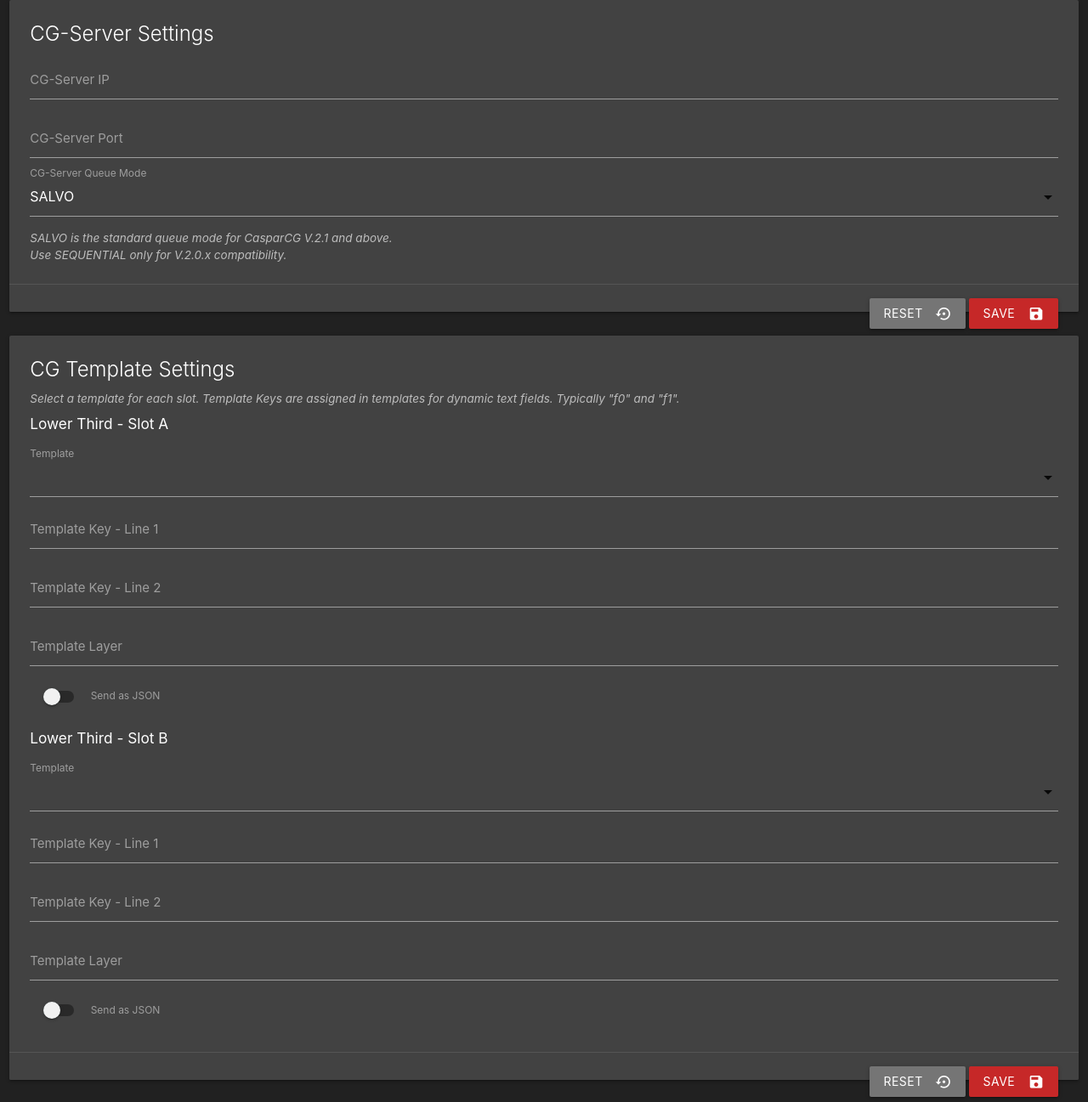
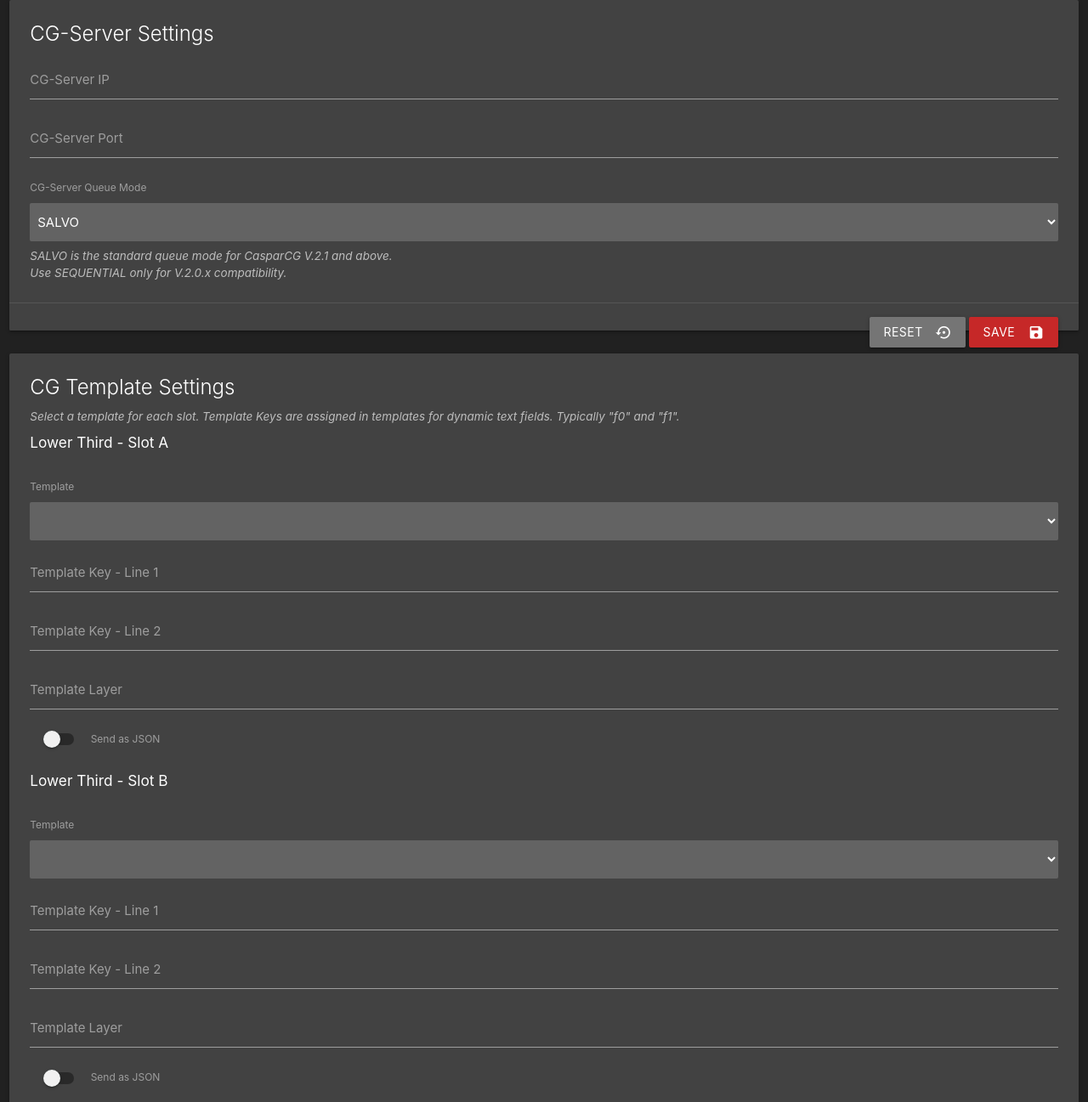
Before and after one commit to herzogmedia/simple-caspar-client, an Electron app: page app/public/settings.html in a window 1280 px wide. Shown: the part 28-1325 px from the top of the page at 85% size. Drawn offline with nearby package versions, Linux system fonts and the light colour scheme.

Commit message:
use browser default selects

```diff
--- a/app/public/css/style.css
+++ b/app/public/css/style.css
@@ -36,6 +36,17 @@ textarea.materialize-textarea:focus:not([readonly]) {
     border-bottom: 1px solid #ffa500;
 }
 
+select {
+    margin: 0.5rem 0;
+    background-color: #636363;
+    border: none;
+    color: white;
+}
+
+select:focus {
+    outline: 1px solid #ffa500;
+}
+
 /* Smaller Text */
 
 p.smaller {
--- a/app/public/settings.html
+++ b/app/public/settings.html
@@ -45,13 +45,11 @@
                                 />
                                 <label for="cgs-port">CG-Server Port</label>
                             </div>
-                            <div class="input-field">
-                                <select id="cgs-queuemode">
+                            <label>CG-Server Queue Mode</label>
+                            <select class="browser-default" id="cgs-queuemode">
                                 <option value="1">SALVO</option>
                                 <option value="2">SEQUENTIAL</option>
                             </select>
-                                <label>CG-Server Queue Mode</label>
-                            </div>
                             <p class="grey-text text-lighten-1 smaller">
                                 <em>
                                     SALVO is the standard queue mode for
@@ -75,7 +73,7 @@
                             </button>
                             <button
                                 class="btn waves-effect red darken-3"
-                                id="cgs-safe"
+                                id="cgs-save"
                             >
                                 <i class="material-icons right">save</i>
                                 SAVE
@@ -101,13 +99,12 @@
                         <form id="cgt-form">
                             <!-- Slot A -->
                             <h6 class="m-down">Lower Third - Slot A</h6>
-                            <div class="input-field">
+                            <label for="cgt-template-a">Template</label>
                             <select
+                                class="browser-default"
                                 name="template-a"
                                 id="cgt-template-a"
                             ></select>
-                                <label for="cgt-template-a">Template</label>
-                            </div>
                             <div class="input-field">
                                 <input
                                     type="text"
@@ -150,13 +147,12 @@
                             </div>
                             <!-- Slot B -->
                             <h6 class="m-down">Lower Third - Slot B</h6>
-                            <div class="input-field">
+                            <label for="cgt-template-b">Template</label>
                             <select
+                                class="browser-default"
                                 name="template-b"
                                 id="cgt-template-b"
                             ></select>
-                                <label for="cgt-template-b">Template</label>
-                            </div>
                             <div class="input-field">
                                 <input
                                     type="text"
```
Lines whose indentation alone changed are shown as unchanged.
